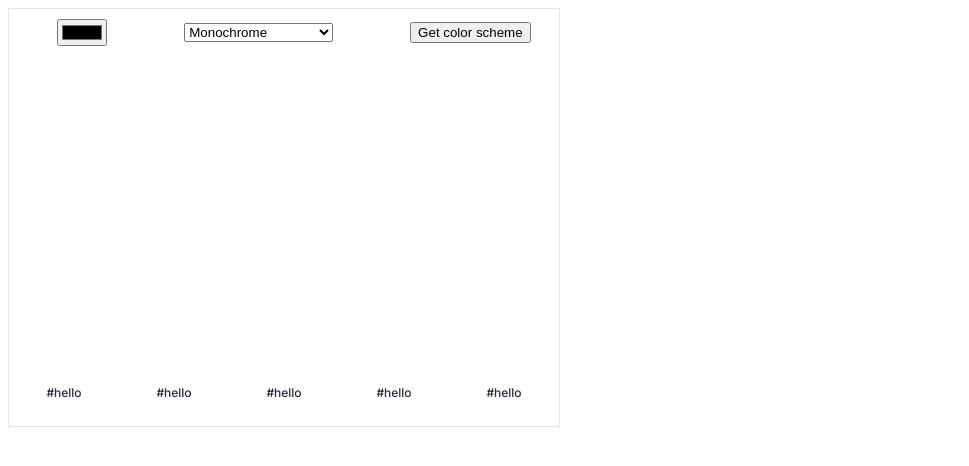
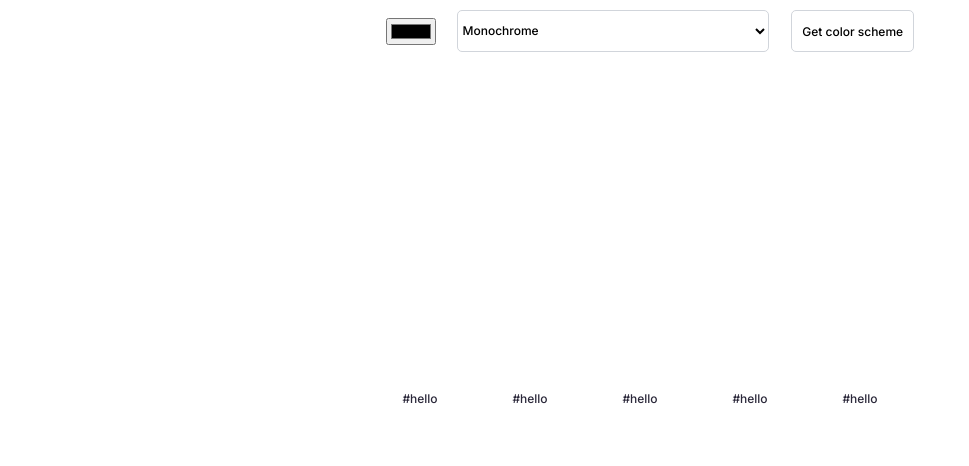
Before and after one commit to Meyflex/Color-Palette, a plain HTML site: page index.html in a window 1280 px wide. Shown: the whole page, without its empty margins (0-969 px from the left). Drawn offline with Linux system fonts and the light colour scheme; no server answers.

Commit message:
centering and css

```diff
--- a/index.css
+++ b/index.css
@@ -3,9 +3,13 @@
 body{
 
     width: 550px;
+    margin: 0 auto;
 
-    align-items: center;
-    border: 1px solid #e6e6e6;
+    height: 50vh;
+
+
+
+
 }
 form{
     display: flex;
@@ -44,3 +48,31 @@ p{
     margin: 0;
     padding: 5px;
 }
+select{
+    border-radius: 5px;
+    border: #D1D5DB;
+    width: 312px;
+    height: 42px;
+    background-color: white;
+    border:1px solid #D1D5DB;
+    font-family: Inter;
+    font-weight:500;
+    font-size: 12px;
+    transition: 0.250s ease-in-out;
+
+}
+.btn{
+    width:123px;
+    height: 42px;
+    border-radius: 5px;
+    border:1px solid #D1D5DB;
+    background-color: white;
+    transition: 0.250s ease-in-out;
+    font-family: Inter;
+    font-weight: 500;
+    font-size: 12px;
+
+}
+.btn:hover{
+    background-color: #D1D5DB;
+}
--- a/index.html
+++ b/index.html
@@ -5,6 +5,8 @@
     <link rel="stylesheet" href="index.css">
 </head>
 <body>
+    <div class="container">
+
             <form  id="form" >
 
                     <input type="color" id="color" >
@@ -17,7 +19,7 @@
                         <option value="triad">Triad</option>
                         <option value="quad">Quad</option>
                     </select>
-            <button type="submit">Get color scheme</button>
+                    <button class="btn"type="submit">Get color scheme</button>
 
             </form>
                 <div id="color-picker" >
@@ -46,6 +48,6 @@
 
 
         <script src="index.js"></script>
-
+    </div>
 </body>
 </html>
```
Lines whose indentation alone changed are shown as unchanged.
